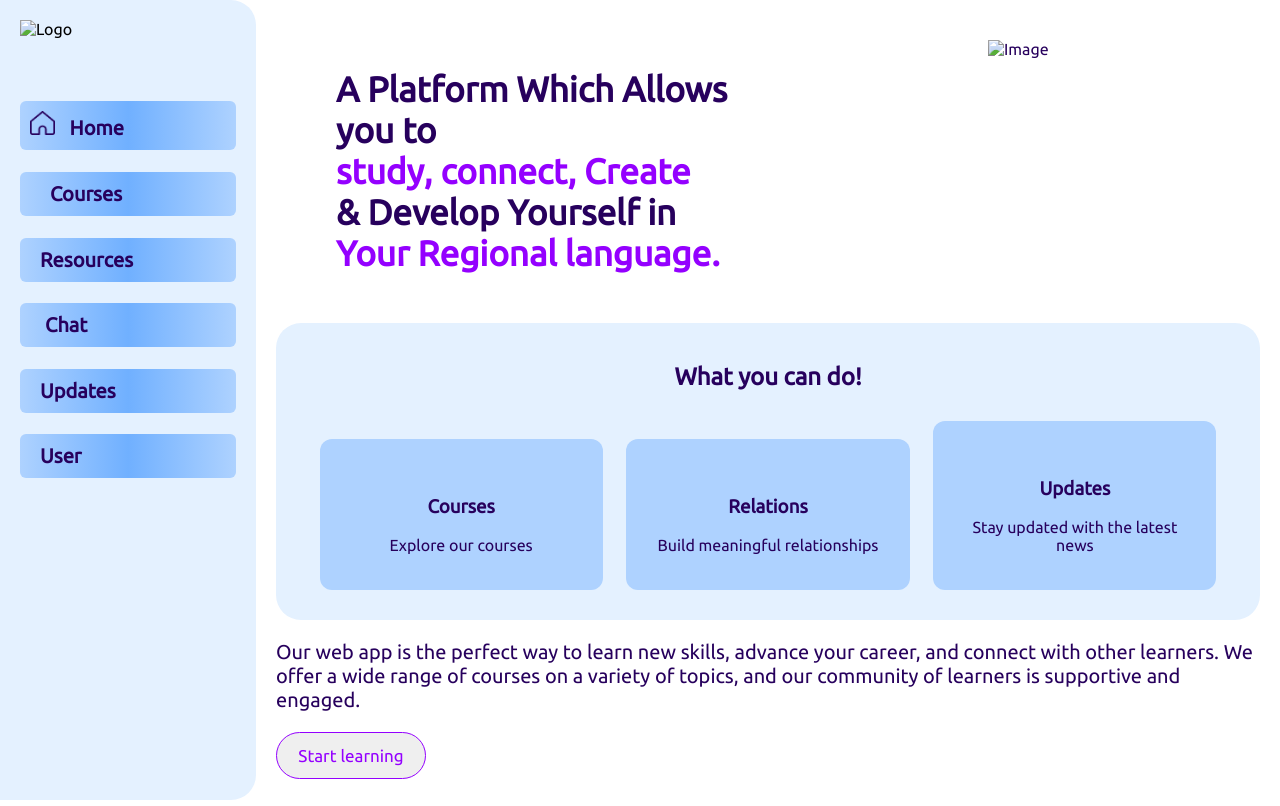
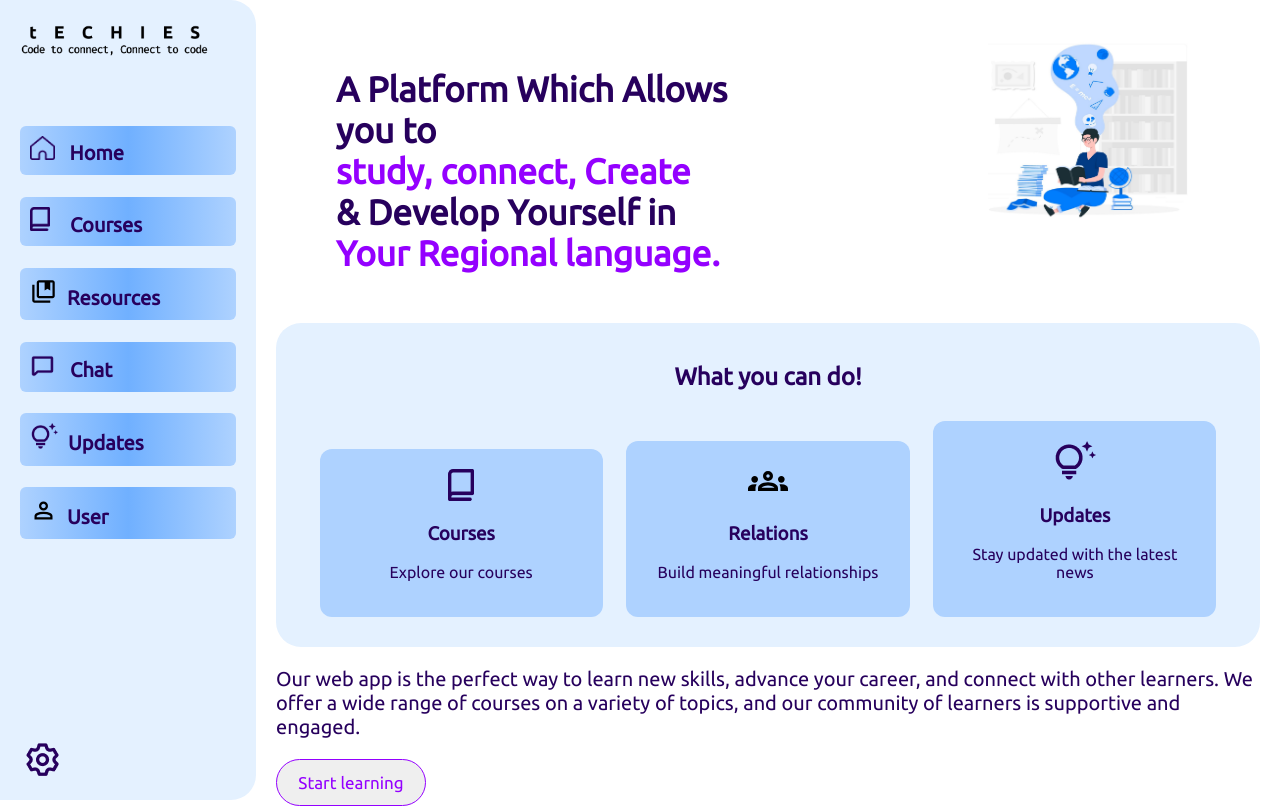
Before and after one commit to vansham-kamboj/EduTech-SIH, a plain HTML site: page index.html in a window 1280 px wide. Drawn offline with Linux system fonts and the light colour scheme; files whose address does not match are found by name.

Commit message:
Update index.html

```diff
--- a/index.html
+++ b/index.html
@@ -18,7 +18,7 @@
     <div class="container">
         <div class="left-section">
             <div class="logo">
-                <img src="./images/techies-trans-t.png" alt="Logo">
+                <img src="./techies-trans-t.png" alt="Logo">
             </div>
             <div class="menu">
                 <button id="home-btn" style=" background-image: linear-gradient(to left, #AED2FF,#70B0FF,#AED2FF);"
@@ -27,27 +27,27 @@
 
                 <button id="courses-btn" style=" background-image: linear-gradient(to left, #AED2FF,#70B0FF,#AED2FF);"
                     onclick="ShowCourses()"><img style="width: 20px;margin:auto 20px auto 10px;"
-                        src="./images/books.png" alt="">Courses</button>
+                        src="./books.png" alt="">Courses</button>
 
                 <button id="resource-btn" style=" background-image: linear-gradient(to left, #AED2FF,#70B0FF,#AED2FF);"
                     onclick="ShowResources()"><img style="width: 27px;margin:auto 10px auto 10px;"
-                        src="./images/collections_bookmark_FILL0_wght400_GRAD0_opsz24.svg" alt="">Resources</button>
+                        src="./collections_bookmark_FILL0_wght400_GRAD0_opsz24.svg" alt="">Resources</button>
 
                 <button id="chat-btn" style=" background-image: linear-gradient(to left, #AED2FF,#70B0FF,#AED2FF);"
                     onclick="ShowChats()"><img style="width: 25px;margin:auto 15px auto 10px;"
-                        src="./images/ph_chat-bold.png" alt="">Chat</button>
+                        src="./ph_chat-bold.png" alt="">Chat</button>
 
                 <button id="updates-btn" style=" background-image: linear-gradient(to left, #AED2FF,#70B0FF,#AED2FF);"
                     onclick="ShowUpdates()"><img style="width: 28px;margin:auto 10px auto 10px;"
-                        src="./images/ic_outline-tips-and-updates.png" alt="">Updates</button>
+                        src="./ic_outline-tips-and-updates.png" alt="">Updates</button>
 
                 <button id="user-btn" style=" background-image: linear-gradient(to left, #AED2FF,#70B0FF,#AED2FF);"
                     onclick="ShowUser()"><img style="width: 27px;margin:auto 10px auto 10px;"
-                        src="./images/person_FILL0_wght400_GRAD0_opsz24.svg" alt="">User</button>
+                        src="./person_FILL0_wght400_GRAD0_opsz24.svg" alt="">User</button>
 
             </div>
             <div class="settings">
-                <button id="settings-btn"><img src="./images/Vector.png" alt=""></button>
+                <button id="settings-btn"><img src="./Vector.png" alt=""></button>
             </div>
         </div>
         <div class="right-section">
@@ -60,23 +60,23 @@
                         <span>Your Regional language.</span></h2>
                 </div>
                 <div class="right-div">
-                    <img id="home-img" src="./images/home-jpg.jpg" alt="Image">
+                    <img id="home-img" src="./home-jpg.jpg" alt="Image">
                 </div>
 
                 <div class="features-section">
                     <h2>What you can do!</h2>
                     <div class="feature-card">
-                        <img src="./images/books.png" alt="">
+                        <img src="./books.png" alt="">
                         <h3>Courses</h3>
                         <p>Explore our courses</p>
                     </div>
                     <div class="feature-card">
-                        <img style="width: 40px;" src="./images/groups_FILL0_wght400_GRAD0_opsz24.svg" alt="">
+                        <img style="width: 40px;" src="./groups_FILL0_wght400_GRAD0_opsz24.svg" alt="">
                         <h3>Relations</h3>
                         <p>Build meaningful relationships</p>
                     </div>
                     <div class="feature-card">
-                        <img src="./images/ic_outline-tips-and-updates.png" alt="">
+                        <img src="./ic_outline-tips-and-updates.png" alt="">
                         <h3>Updates</h3>
                         <p>Stay updated with the latest news</p>
                     </div>
```
